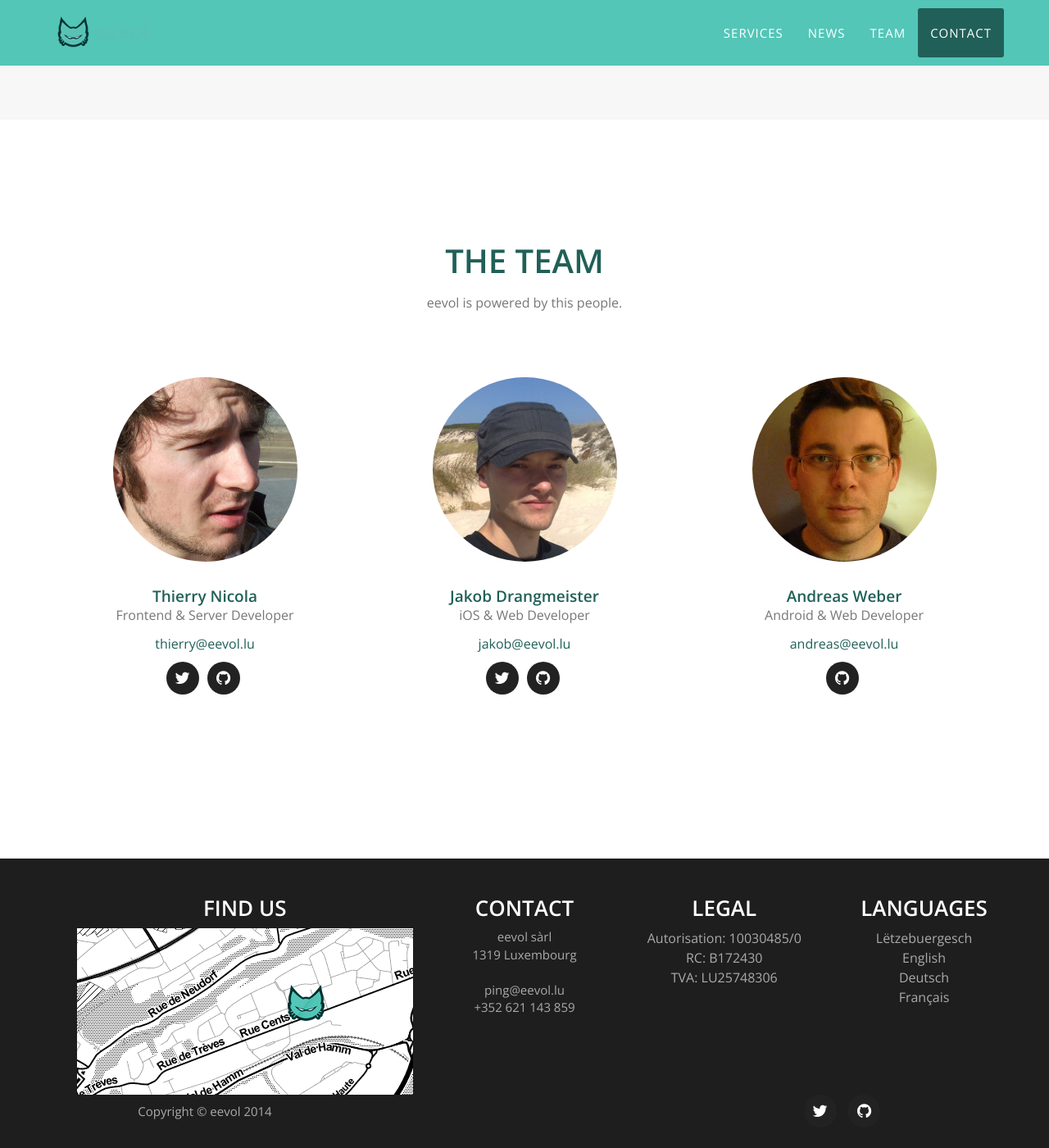
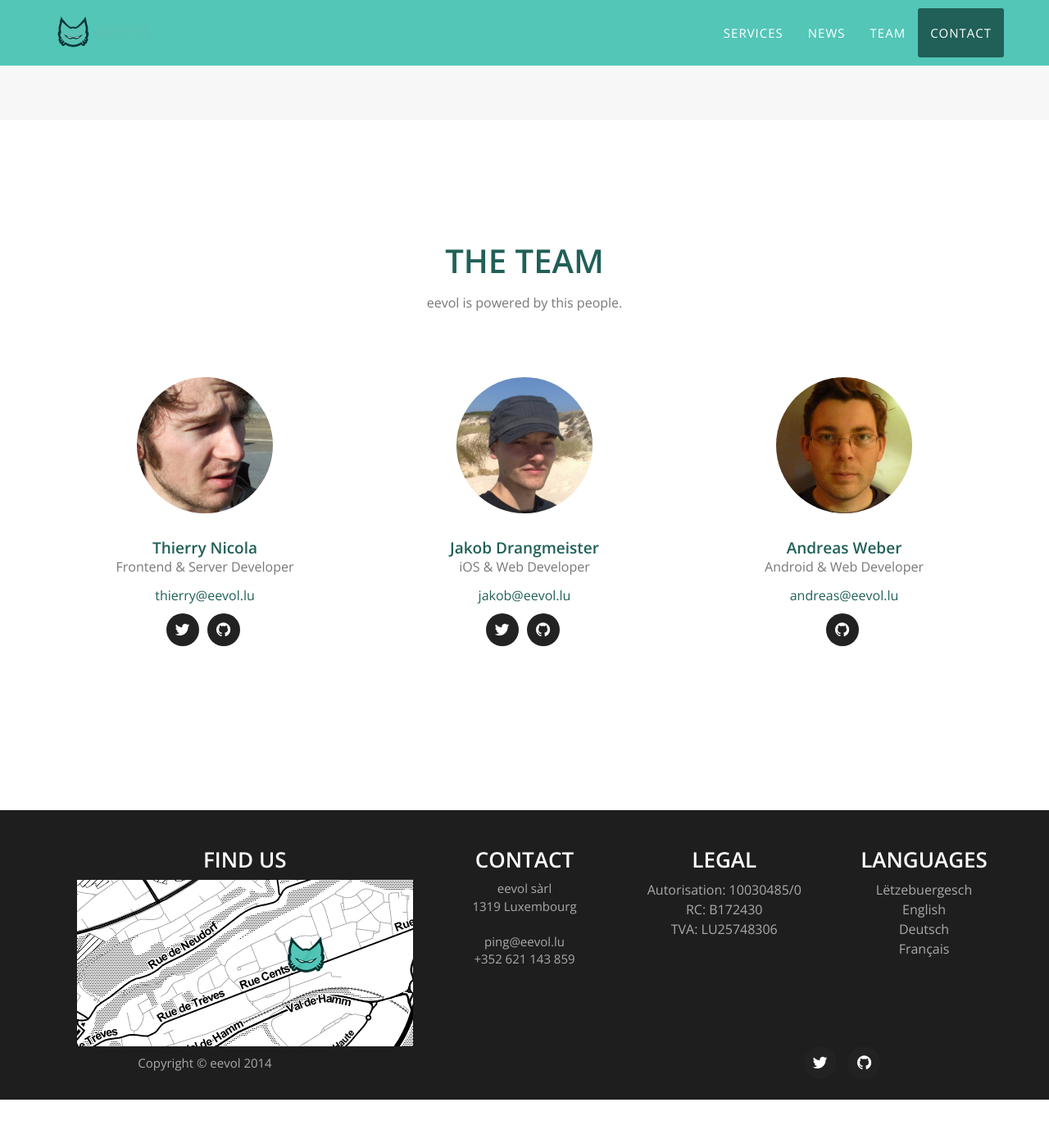
Before and after one commit to eevol/eevol.github.io, a Jekyll site: the page built from index.html, in a window 1280 px wide and 1400 px high, scrolled down 2184 px. Shown: the whole window at 82% size. Built offline with Jekyll 4.4.1, drawn with Linux system fonts in a browser that asks for light colours; after the commit the page ends 3525 px from its top, so only the background shows below that.

Commit message:
Adding max-width to team member picture to make smaller

```diff
--- a/_includes/css/agency.css
+++ b/_includes/css/agency.css
@@ -649,6 +649,7 @@ section h3.section-subheading {
 
 .team-member img {
     margin: 0 auto;
+    max-width: 50%;
     border: 7px solid #fff;
 }
 
```
